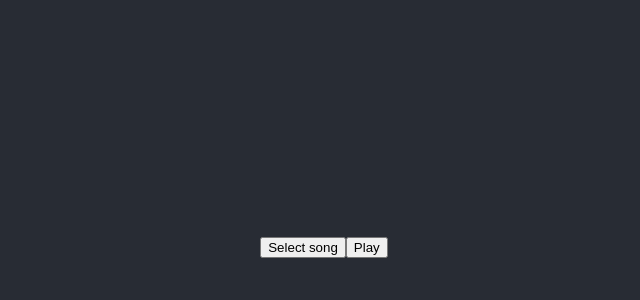
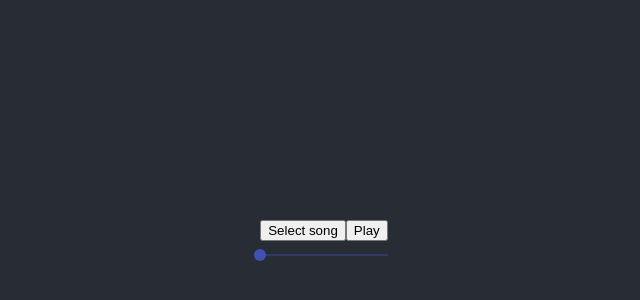
Before and after one commit to Chappll/optiphonjs-audio-visualizer, a React (Create React App) app: page / in a window 1280 px wide. Shown: the part 158-458 px from the top of the page, without its empty margins (316-956 px from the left). Built offline with nearby package versions, Linux system fonts and the light colour scheme.

Commit message:
05/10/2020
useEffect added, analyser created

```diff
--- a/package.json
+++ b/package.json
@@ -3,6 +3,7 @@
   "version": "0.1.0",
   "private": true,
   "dependencies": {
+    "@material-ui/core": "^4.11.0",
     "@testing-library/jest-dom": "^4.2.4",
     "@testing-library/react": "^9.5.0",
     "@testing-library/user-event": "^7.2.1",
--- a/src/Visualizer/Canvas.jsx
+++ b/src/Visualizer/Canvas.jsx
@@ -1,5 +1,7 @@
 import songFile from '../audio/MarchingBands.mp3'
-import React from 'react';
+import React, { useState, useEffect } from 'react';
+import Slider from '@material-ui/core/Slider';
+
 
 function Canvas() {
     //const audioElement = new Audio(songFile);
@@ -7,6 +9,15 @@ function Canvas() {
     const [volume, setVolume] = React.useState(0.2)
     audio.volume = volume;
     const [playSong, setPlay] = React.useState(false)
+
+    useEffect(() => {
+        const context = new AudioContext()
+        const src = context.createMediaElementSource(audio)
+        const analyser = context.createAnalyser()
+        src.connect(analyser)
+        analyser.connect(context.destination)
+        const frequency_array = new Uint8Array(analyser.frequencyBinCount);
+      }, []);
 
     function songSelect() {
 
@@ -25,12 +36,22 @@ function Canvas() {
         console.log('playing song')
         console.log(playSong)
     }
+
+    const handleChange = (event, newValue) => {
+        setVolume(newValue);
+      };
+
+
+
     return(
         // <button onClick={song.play}>Play</button>
         <div>
             <button onClick={songSelect()}>Select song</button>
             <button onClick={playSong ? songPause : songPlay}>{playSong ? 'Pause' : 'Play'}</button>
 
+            <div>
+                <Slider min={0} max={1} step={0.01} onChange={handleChange} ></Slider>
+            </div>
         </div>
     );
 }
```
Also changed, not shown: 1 other file (tests, documents, lock files or other folders).
